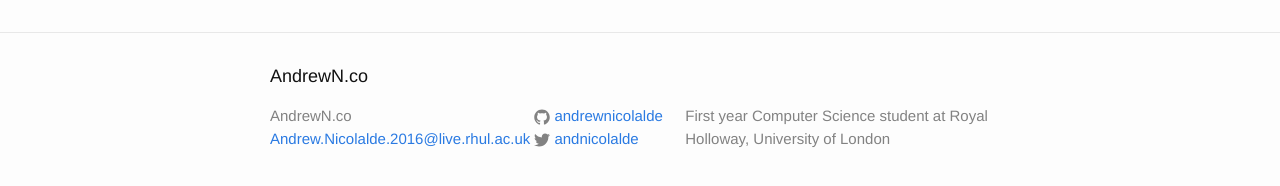
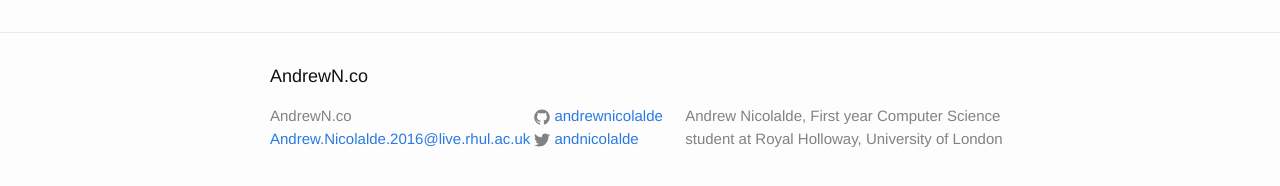
Before and after one commit to andrewnicolalde/andrewn.io, a Jekyll site: the page built from about.md, in a window 1280 px wide. Shown: the part 690-876 px from the top of the page. Built offline with Jekyll 4.4.1, drawn with Linux system fonts in a browser that asks for light colours.

Commit message:
Update website description

```diff
--- a/_config.yml
+++ b/_config.yml
@@ -15,7 +15,7 @@
 # in the templates via {{ site.myvariable }}.
 title: AndrewN.co
 email: Andrew.Nicolalde.2016@live.rhul.ac.uk
-description: First year Computer Science student at Royal Holloway, University of London
+description: Andrew Nicolalde, First year Computer Science student at Royal Holloway, University of London
 baseurl: "" # the subpath of your site, e.g. /blog
 url: "" # the base hostname & protocol for your site, e.g. http://example.com
 twitter_username: andnicolalde
```
